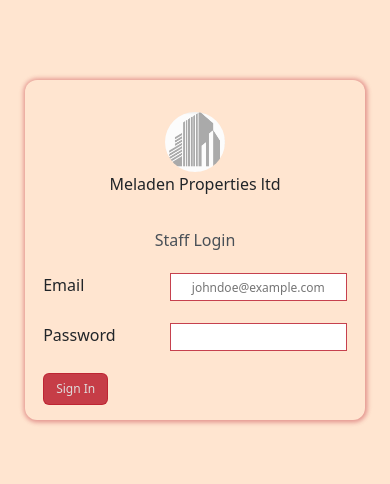
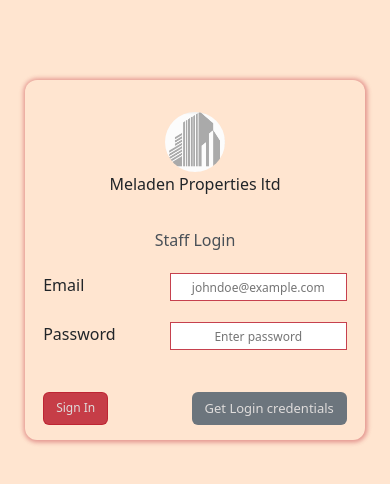
Before and after one commit to PantheraNestah/admin_dashboard, a React (Create React App) app: page /login in a window 390 px wide. Shown: the top 484 px of the page. Built offline with nearby package versions, Linux system fonts and the light colour scheme; no server answers.

Commit message:
adjusting login to include get default login credentials for anyone

```diff
--- a/src/assets/style/Login.scss
+++ b/src/assets/style/Login.scss
@@ -27,7 +27,7 @@
     border-radius: 50%;
   }
   .form-container1 .form-container1-div .form-container2 {
-    height: 230px;
+    height: 250px;
     margin: 1.2rem auto;
   }
   .form-container1 .form-container1-div .form-container2 h2, .form-container1 .form-container1-div .form-container2 .h2 {
@@ -37,7 +37,7 @@
   }
   .form-container1 .form-container1-div .form-container2 form {
     border: none;
-    height: 160px;
+    height: 180px;
     padding: 4px;
   }
   .form-container1 .form-container1-div .form-container2 form input {
@@ -52,6 +52,13 @@
   .form-container1 .form-container1-div .form-container2 .submit-btn {
     background-color: rgba(188, 32, 48, 0.85);
     color: rgb(223, 220, 219);
+  }
+  .submision_area {
+    .cred_btn {
+      background-color: $gray-600;
+      color: rgb(223, 220, 219);
+      font-size: 13px;
+    }
   }
 .operation-response {
   width: 180px;
@@ -90,14 +97,14 @@
       height: 60px;
     }
     .form-container1 .form-container1-div .form-container2 {
-      height: 200px;
+      height: 220px;
       margin: 1.2rem auto;
     }
     .form-container1 .form-container1-div .form-container2 h2, .form-container1 .form-container1-div .form-container2 .h2 {
       font-size: 16px;
     }
     .form-container1 .form-container1-div .form-container2 form {
-      height: 140px;
+      height: 160px;
     }
     .form-container1 .form-container1-div .form-container2 form input {
       font-size: 12px;
--- a/src/pages/Login.js
+++ b/src/pages/Login.js
@@ -8,25 +8,39 @@ const Login = () => {
     const [email, setEmail] = useState("");
     const [password, setPassword] = useState("");
     const { login } = useContext(AuthContext);
+    const AUTH_URL = process.env.REACT_APP_AUTH_URL;
     const navigate = useNavigate();
+    const [submit_error, setSubmitError] = useState(false);
 
     const handleSubmit = async (e) => {
         e.preventDefault();
 
-        const response = await fetch('https://meladenproperties.tech:8443/auth/generateToken', {
+        try {
+            const response = await fetch(`${AUTH_URL}`, {
                 method: 'POST',
                 headers: { 'Content-Type': 'application/json' },
                 body: JSON.stringify({ "username": email, "password": password }),
             });
             const data = await response.json();
-        //console.log(data.data);
             if(data.message) {
                 login(data.message, data.data);
                 navigate("/home");
             } else {
                 alert("Invalid credentials");
             }
+        } catch (error) {
+            setSubmitError(true);
+            setTimeout(() => {
+                setSubmitError(false);
+            }, 3800);
+        }
     };
+    const fetch_default_logins = () => {
+        const default_email = process.env.REACT_APP_DEFAULT_EMAIL;
+        const default_password = process.env.REACT_APP_DEFAULT_PASSWORD;
+        setEmail(default_email);
+        setPassword(default_password);
+    }
 
     return (
         <section class="form-container1 mx-auto">
@@ -42,14 +56,23 @@ const Login = () => {
                     <form class="col-11 col-md-8 d-flex flex-column justify-content-between" onSubmit={handleSubmit}>
                         <div class="div-input-group col-12 d-flex justify-content-between">
                             <label class="d-text col-4" for="username">Email</label>
-                            <input class="col-7 text-center" name="username" id="username" placeholder="johndoe@example.com" style={{height: "28px"}} value={email} onChange={(e) => setEmail(e.target.value)}/>
+                            <input class="col-7 text-center" name="username" id="username" placeholder="johndoe@example.com" style={{height: "28px"}} onChange={(e) => setEmail(e.target.value)} value={email}/>
                         </div>
                         <div class="div-input-group col-12 d-flex justify-content-between">
                             <label class="d-text col-4" for="password">Password</label>
-                            <input class="col-7 text-center" name="password" id="password" type="password" style={{height: "28px"}} value={password} onChange={(e) => setPassword(e.target.value)}/>
+                            <input class="col-7 text-center" name="password" id="password" placeholder="Enter password" type="password" style={{height: "28px"}} onChange={(e) => setPassword(e.target.value)} value={password}/>
                         </div>
-                        <div>
-                            <input class="btn submit-btn" type="submit" value="Sign In"/>
+                        <span class="operation-response mx-auto">
+                            {submit_error &&
+                                <label class="failure mx-auto d-flex align-items-center">
+                                    <span>An Error occured!</span>
+                                    <i class="bi bi-x-circle-fill"></i>
+                                </label>
+                            }
+                        </span>
+                        <div className="submision_area d-flex justify-content-between">
+                            <input className="btn submit-btn" type="submit" value="Sign In"/>
+                            <div className="btn cred_btn" onClick={fetch_default_logins}>Get Login credentials</div>
                         </div>
                     </form>
                 </div>
```
Lines whose indentation alone changed are shown as unchanged.
